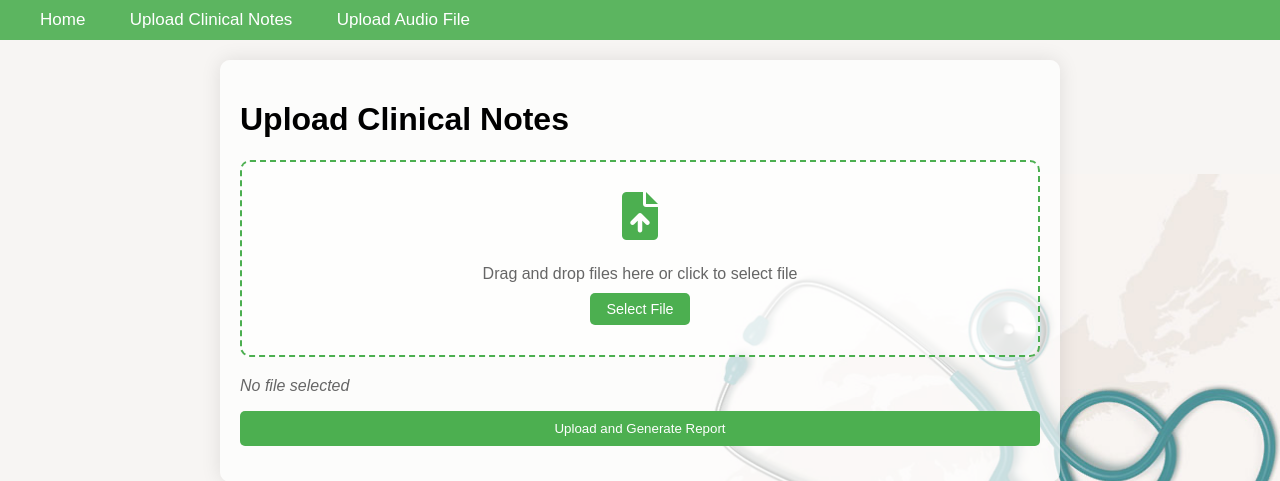
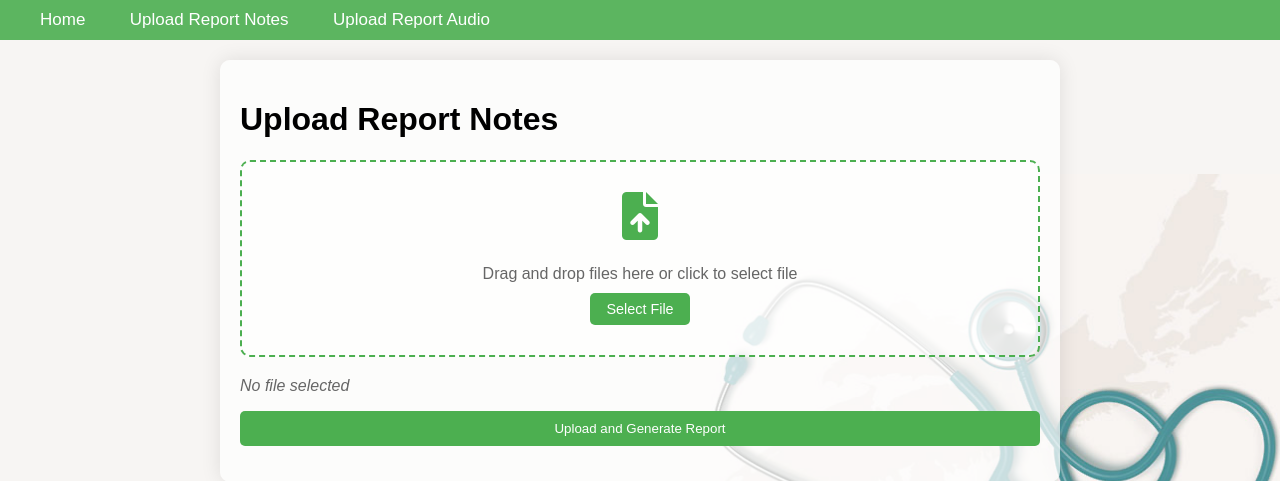
Before and after one commit to A00488698/sonographyGenAI, a Flask app: page /text-upload in a window 1280 px wide. Shown: the top 481 px of the page. Run offline with Flask 3, Linux system fonts and the light colour scheme; parts of the project's set-up code (start-up, migrations or seed data) failed here and were passed over.

Commit message:
recover text upload

```diff
--- a/static/js/text-upload.js
+++ b/static/js/text-upload.js
@@ -3,9 +3,6 @@ document.addEventListener('DOMContentLoaded', () => {
     const fileInput = document.getElementById('textFileInput');
     const fileNameDisplay = document.getElementById('file-name');
     const textUploadForm = document.getElementById('textUploadForm');
-    const progressContainer = document.getElementById('progressContainer');
-    const progressBar = document.getElementById('progressBar');
-    const progressText = document.getElementById('progressText');
 
     if (!textUploadForm) {
         console.error('textUploadForm element not found');
--- a/template/text-upload.html
+++ b/template/text-upload.html
@@ -2,7 +2,7 @@
 <html>
 <head>
     <meta charset="UTF-8">
-    <title>Upload Clinical Notes</title>
+    <title>Upload Report Notes</title>
     <!-- Reference global styles, path changed to /static/css/styles.css -->
     <link rel="stylesheet" href="/static/css/styles.css">
     <!-- Reference Font Awesome CDN for icons -->
@@ -12,12 +12,12 @@
     <!-- Navigation bar: Use Flask routes instead of .html file names -->
     <div class="navbar">
         <a href="/">Home</a>
-        <a href="/text-upload">Upload Clinical Notes</a>
-        <a href="/audio-upload">Upload Audio File</a>
+        <a href="/text-upload">Upload Report Notes</a>
+        <a href="/audio-upload">Upload Report Audio</a>
     </div>
 
     <div class="container">
-        <h1>Upload Clinical Notes</h1>
+        <h1>Upload Report Notes</h1>
         <form id="textUploadForm">
             <div class="drop-zone">
                 <div class="drop-zone-content">
@@ -31,9 +31,6 @@
             <button type="submit" class="submit-btn">Upload and Generate Report</button>
         </form>
 
-        <div id="progressContainer">
-            <div id="progressBar"></div>
-        </div>
         <p id="status"></p>
         <div id="download-links"></div>
     </div>
```
